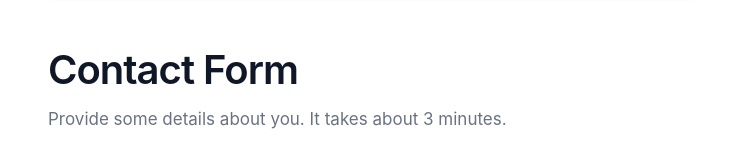
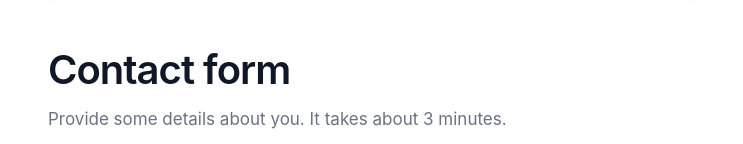
Before and after one commit to plut0n0tf0und/userX.in-form, a React (Vite) app: page / in a window 1280 px wide. Shown: the part 172-316 px from the top of the page, without its empty margins (268-1011 px from the left). Built offline with nearby package versions, Linux system fonts and the light colour scheme.

Commit message:
Update title casing to 'Contact form' (sentence case)

```diff
--- a/src/pages/ProjectForm.jsx
+++ b/src/pages/ProjectForm.jsx
@@ -322,7 +322,7 @@ export default function ProjectForm() {
           >
             <div className="mb-10">
               <h1 className="text-3xl md:text-[40px] font-semibold text-gray-900 mb-3 tracking-tight">
-                Contact Form
+                Contact form
               </h1>
               <p className="text-[17px] text-gray-500 leading-relaxed">
                 Provide some details about you. It takes about 3 minutes.
```
